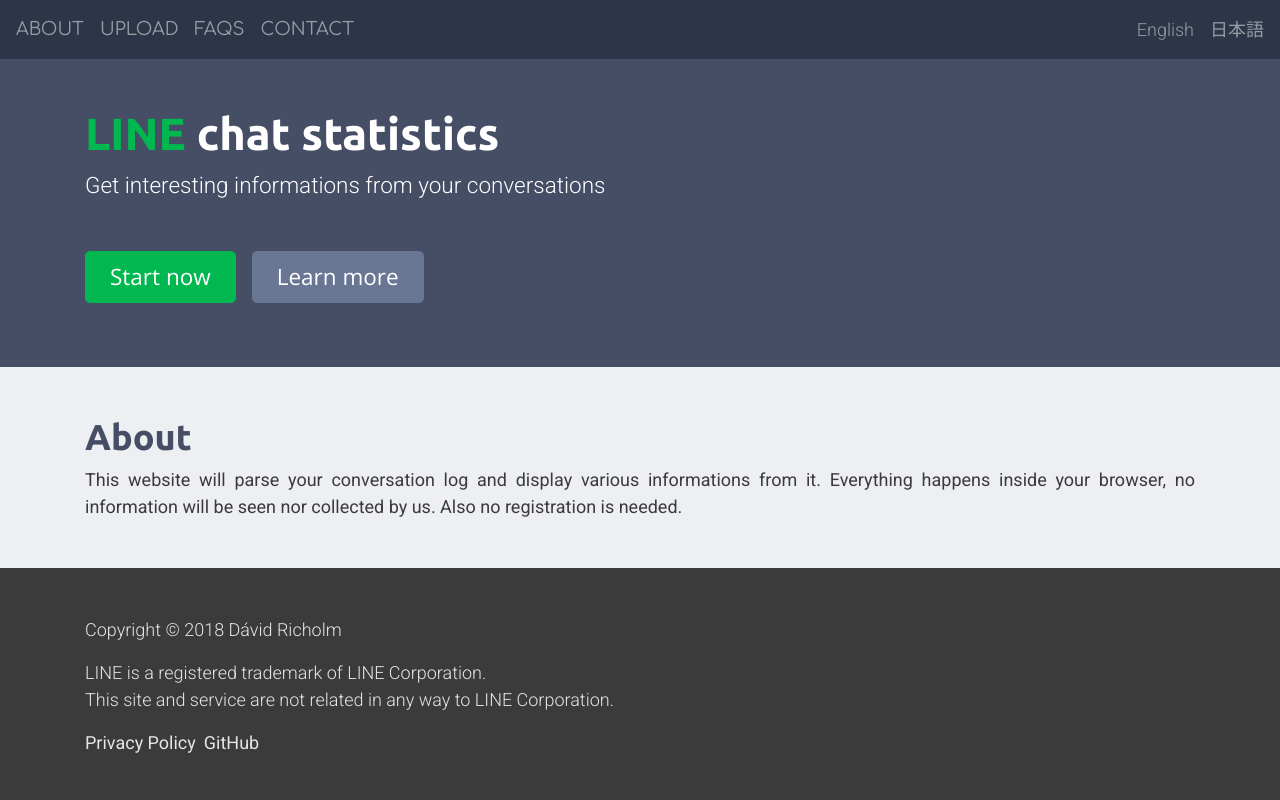
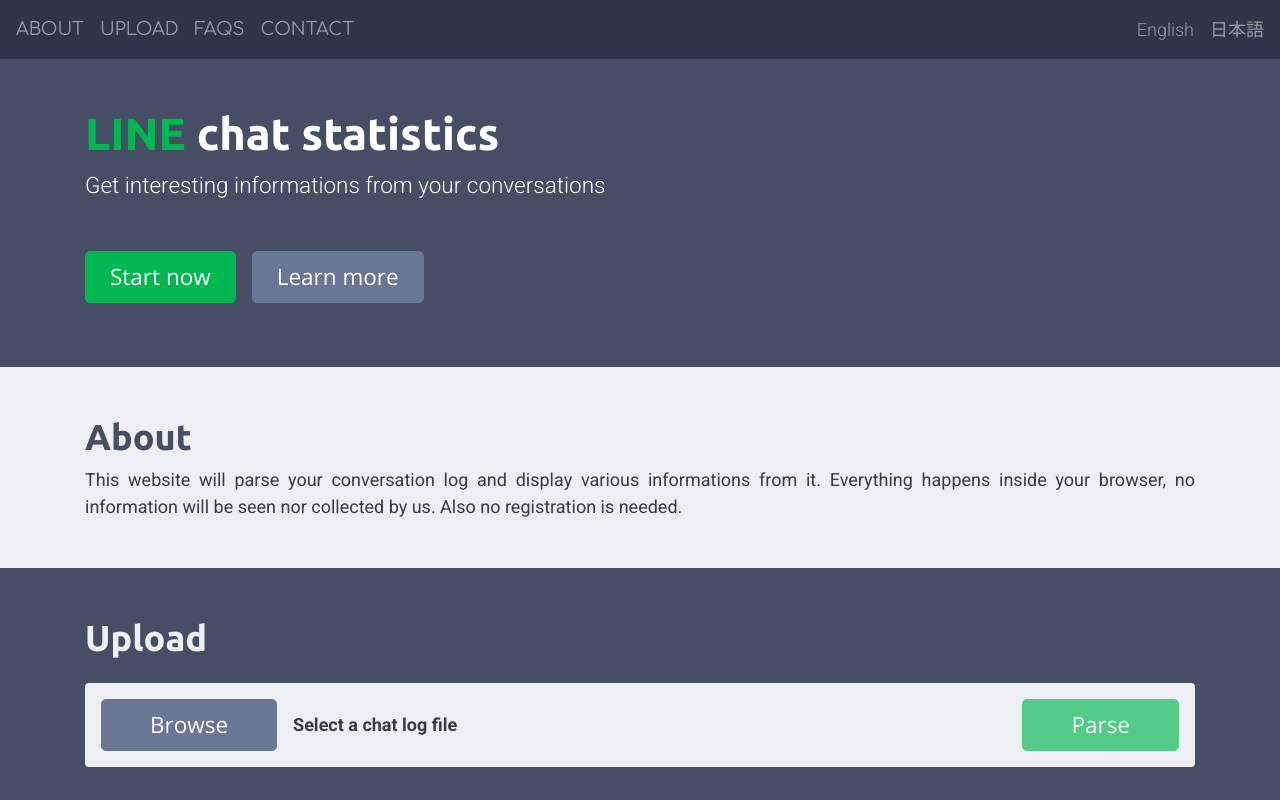
Before and after one commit to dricholm/line-chat-statistics, an Angular app: page / in a window 1280 px wide. Shown: the top 800 px of the page. Built offline with nearby package versions, Linux system fonts and the light colour scheme; no server answers.

Commit message:
[feat] Added Upload component

```diff
--- a/package.json
+++ b/package.json
@@ -55,7 +55,7 @@
     "typescript": "~2.5.3"
   },
   "lint-staged": {
-    "src/**/*.{css,json,ts}": [
+    "src/**/*.{css,json,scss,ts}": [
       "prettier --single-quote --write",
       "git add"
     ],
--- a/src/app/core/components/home/home.component.html
+++ b/src/app/core/components/home/home.component.html
@@ -13,3 +13,4 @@
 </div>
 
 <lcs-about></lcs-about>
+<lcs-upload></lcs-upload>
--- /dev/null
+++ b/src/app/core/components/upload/upload.component.html
@@ -0,0 +1,20 @@
+<div class="container my-5">
+  <h2 class="font-weight-bold text-light mb-4">
+    Upload
+  </h2>
+
+  <div class="bg-light rounded p-3 file-box">
+    <div class="file-upload mr-0 mr-lg-3 mb-3 mb-lg-0">
+      <button class="btn btn-info btn-lg btn-block px-5" type="button">
+        Browse
+      </button>
+      <input type="file" class="file-input" name="log" (change)="onChange($event)">
+    </div>
+    <p class="align-self-center file-text mb-3 mb-lg-0">
+      {{ file?.name || 'Select a chat log file' }}
+    </p>
+    <button class="file-submit btn btn-primary btn-lg btn-block px-5" type="button" [disabled]="!file" (click)="onParse()">
+      Parse
+    </button>
+  </div>
+</div>
--- /dev/null
+++ b/src/app/core/components/upload/upload.component.scss
@@ -0,0 +1,49 @@
+@import '~styles/variables';
+
+:host {
+  background-color: $secondary;
+  display: flex;
+}
+
+.file-box {
+  display: grid;
+  grid-template-areas:
+    'upload'
+    'text'
+    'parse';
+  grid-template-columns: 100%;
+  grid-template-rows: 100% 100% 100%;
+
+  @media (min-width: map-get($grid-breakpoints, 'lg')) {
+    grid-template-areas: 'upload text parse';
+    grid-template-columns: auto 1fr auto;
+    grid-template-rows: 100%;
+  }
+}
+
+.file-upload {
+  grid-area: upload;
+  overflow: hidden;
+  position: relative;
+}
+
+.file-input {
+  height: 100%;
+  left: 0;
+  opacity: 0;
+  position: absolute;
+  top: 0;
+  width: 100%;
+}
+
+.file-text {
+  font-weight: $font-weight-bold;
+  grid-area: text;
+  overflow: hidden;
+  text-overflow: ellipsis;
+  white-space: nowrap;
+}
+
+.file-submit {
+  grid-area: parse;
+}
--- /dev/null
+++ b/src/app/core/components/upload/upload.component.ts
@@ -0,0 +1,19 @@
+import { Component } from '@angular/core';
+
+@Component({
+  selector: 'lcs-upload',
+  styleUrls: ['./upload.component.scss'],
+  templateUrl: './upload.component.html',
+})
+export class UploadComponent {
+  file: File;
+
+  onChange($event): void {
+    this.file = $event.target.files[0];
+  }
+
+  onParse(): void {
+    // TODO: Implement file parsing
+    console.log('Submit file', this.file);
+  }
+}
--- a/src/styles/main.scss
+++ b/src/styles/main.scss
@@ -21,3 +21,10 @@
 .btn-lg {
   font-family: 'Open Sans', Helvetica, Arial, sans-serif;
 }
+
+.mobile-block {
+  @media (max-width: map-get($grid-breakpoints, 'lg')) {
+    display: block;
+    width: 100%;
+  }
+}
```
Also changed, not shown: src/app/core/core.module.ts (+8 -1 lines), 2 other files (tests, documents, lock files or other folders).
